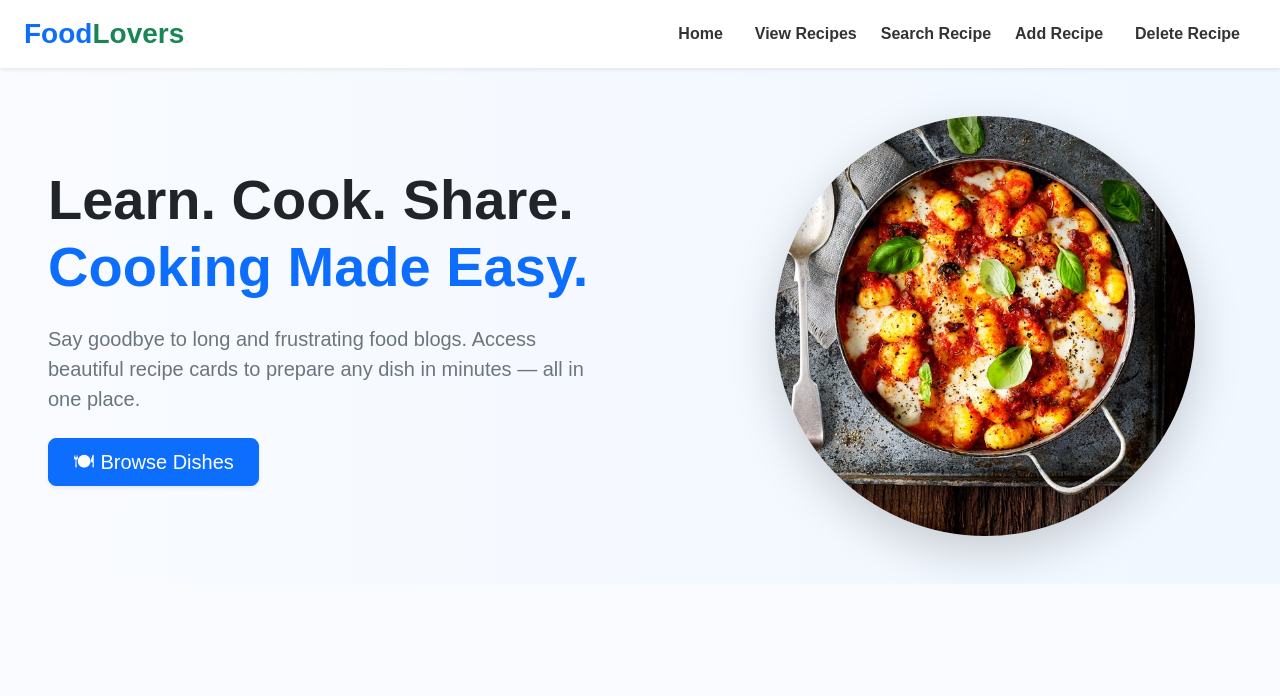
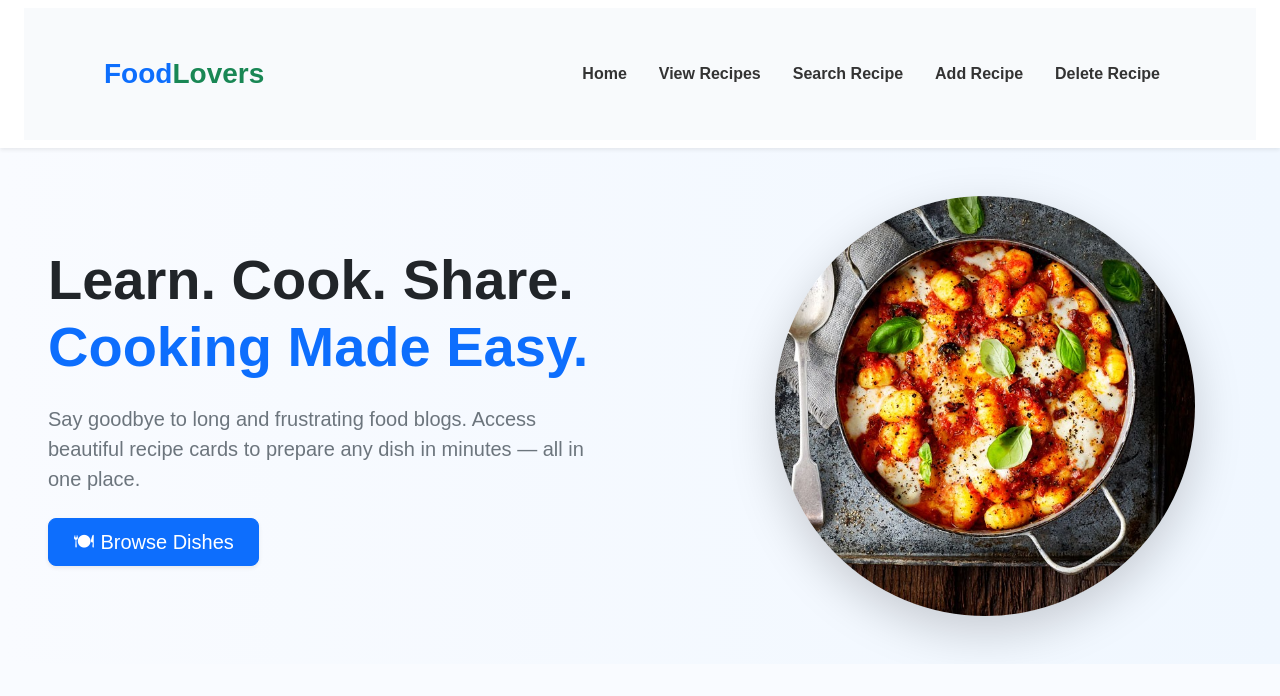
Before and after one commit to rupanjali-bharti/FoodLovers, a React (Create React App) app: page / in a window 1280 px wide. Shown: the top 696 px of the page. Built offline with nearby package versions, Linux system fonts and the light colour scheme.

Commit message:
Refactor Navbar to use Link instead of anchor tags

```diff
--- a/src/components/Navbar.js
+++ b/src/components/Navbar.js
@@ -3,40 +3,45 @@ import { Link } from 'react-router-dom';
 
 const Navbar = () => {
   return (
-      <nav className="navbar navbar-expand-lg navbar-light bg-white shadow-sm px-4">
-        <a className="navbar-brand fw-bold fs-3 text-primary" href="/">
+    <nav className="navbar navbar-expand-md navbar-light bg-white shadow-sm px-4">
+      <div className="container-fluid">
+        <Link className="navbar-brand fw-bold fs-3 text-primary" to="/">
           Food<span className="text-success">Lovers</span>
-        </a>
+        </Link>
+
         <button
           className="navbar-toggler"
           type="button"
           data-bs-toggle="collapse"
           data-bs-target="#navbarNav"
+          aria-controls="navbarNav"
+          aria-expanded="false"
+          aria-label="Toggle navigation"
         >
           <span className="navbar-toggler-icon"></span>
         </button>
 
         <div className="collapse navbar-collapse justify-content-end" id="navbarNav">
-          <ul className="navbar-nav align-items-center">
+          <ul className="navbar-nav align-items-center text-center">
             <li className="nav-item mx-2">
-              <a className="nav-link fw-semibold" href="/">Home</a>
+              <Link className="nav-link fw-semibold" to="/">Home</Link>
             </li>
             <li className="nav-item mx-2">
-              <a className="nav-link fw-semibold" href="/view">View Recipes</a>
-            </li>
-            <li className="nav-item">
-              <a className="nav-link fw-semibold" href="/search">Search Recipe</a>
-            </li>
-
-            <li className="nav-item mx-2">
-              <a className="nav-link fw-semibold" href="/add">Add Recipe</a>
+              <Link className="nav-link fw-semibold" to="/view">View Recipes</Link>
             </li>
             <li className="nav-item mx-2">
-              <a className="nav-link fw-semibold" href="/delete">Delete Recipe</a>
+              <Link className="nav-link fw-semibold" to="/search">Search Recipe</Link>
+            </li>
+            <li className="nav-item mx-2">
+              <Link className="nav-link fw-semibold" to="/add">Add Recipe</Link>
+            </li>
+            <li className="nav-item mx-2">
+              <Link className="nav-link fw-semibold" to="/delete">Delete Recipe</Link>
             </li>
           </ul>
         </div>
-      </nav>
+      </div>
+    </nav>
   );
 };
 
```
